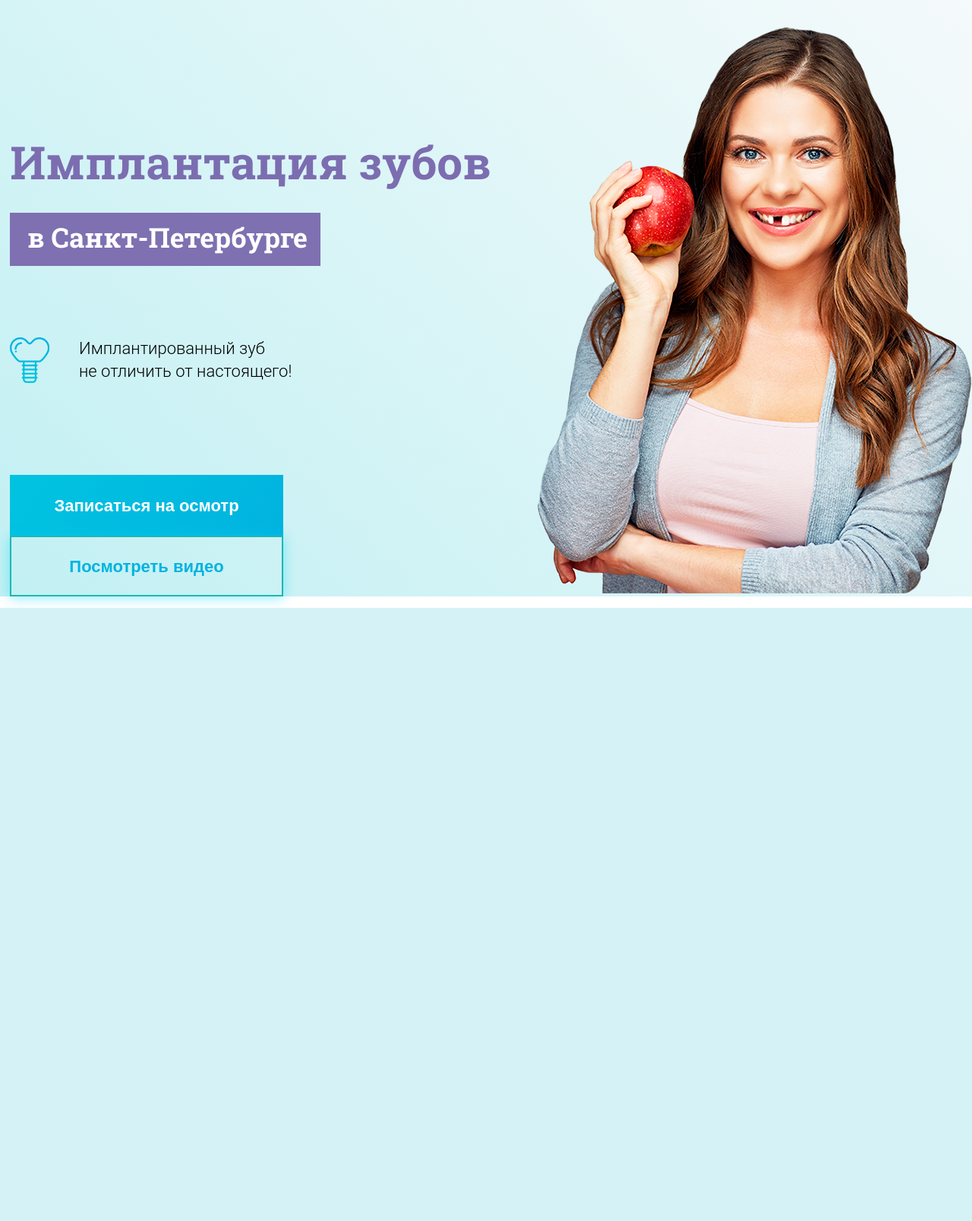
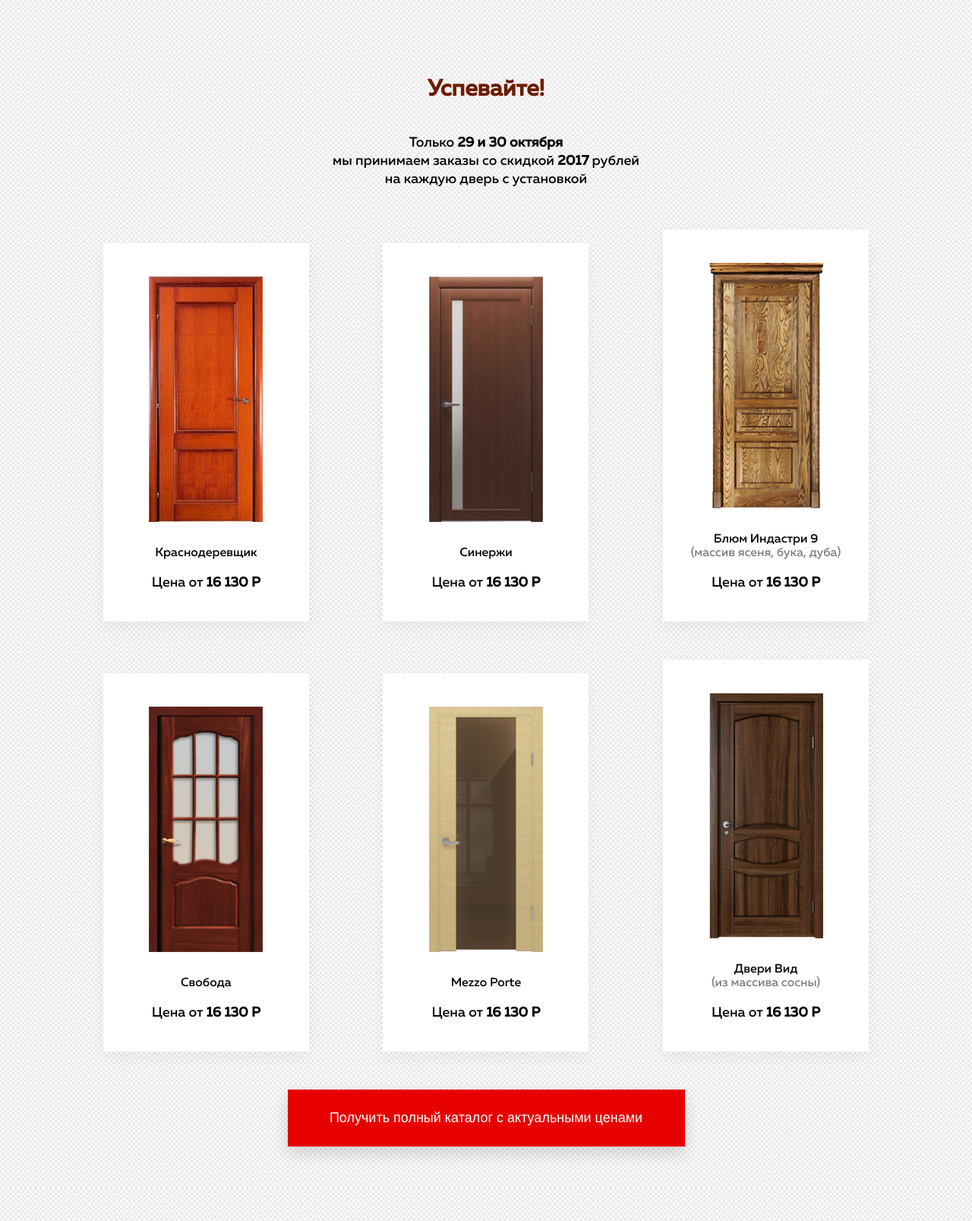
Before and after one commit to AshtonBro/Study_htmlCss, a PHP site: page / in a window 1280 px wide. Shown: the whole page at 76% size. Before the commit the page ends 800 px from the top, so only its background shows below. Run offline with PHP 8.4, Linux system fonts and the light colour scheme.

Commit message:
адаптив через @media

```diff
--- a/good_cardboard/src/css/main.css
+++ b/good_cardboard/src/css/main.css
@@ -1,71 +1,94 @@
 *, *:before, *:after {
-  box-sizing: border-box;
-  font-family: Roboto Slab; }
+  box-sizing: border-box; }
 
 body {
-  margin: auto; }
+  font-family: MullerMedium;
+  background-image: url("../img/backgrond.png"); }
+
+span {
+  font-weight: bold; }
+
+.container {
+  width: 1140px;
+  margin-left: auto;
+  margin-right: auto; }
 
 .header {
-  display: flex;
-  justify-content: center;
-  background: linear-gradient(45deg, #c2f0f3, #f5fafb); }
-  .header-img {
-    padding-top: 35px; }
-  .header-text {
-    padding-top: 182px;
-    padding-left: 13px; }
-    .header-text__title {
-      color: #7c6db0;
-      text-align: left;
-      font-size: 60px;
-      font-weight: 700;
-      padding-bottom: 36px;
-      line-height: 62px; }
-    .header-text__subtitle {
-      color: #fff;
-      text-align: center;
-      font-size: 36px;
-      font-weight: 700;
-      line-height: 64px;
-      padding-left: 6px;
-      width: 409px;
-      height: 70px;
-      background-color: #7f70b1; }
-    .header-text__discription {
-      display: flex;
-      text-align: left;
-      padding-top: 94px; }
-      .header-text__discription-img {
-        vertical-align: middle;
-        padding-right: 39px;
-        padding-bottom: 118px; }
-      .header-text__discription-text {
-        font-family: Roboto;
-        text-align: left;
-        font-size: 22px;
-        font-weight: 300;
-        line-height: 30px; }
+  display: block;
+  margin: auto;
+  text-align: center;
+  align-items: center; }
+  .header-text__title {
+    padding-top: 101px;
+    color: #6c1c02;
+    font-size: 30px;
+    font-weight: bold;
+    text-align: center; }
+  .header-text__subtitle {
+    margin-top: 40px;
+    padding-bottom: 54px;
+    font-size: 18px;
+    font-weight: 400;
+    line-height: 24px;
+    text-align: center; }
+  .header-block__wrap {
+    display: inline-block;
+    margin-bottom: 50px;
+    width: 32%;
+    align-items: center; }
+  .header-block__wrap::after {
+    content: '';
+    display: table;
+    clear: both; }
+  .header-images {
+    display: inline-block;
+    text-align: center;
+    box-shadow: 0 9px 21px rgba(0, 0, 0, 0.05);
+    background-color: #ffffff; }
+    .header-images img {
+      max-width: 150px;
+      max-height: 323px;
+      min-width: 150px;
+      min-height: 323px;
+      margin-bottom: 27px; }
+    .header-images__img {
+      margin-top: 44px;
+      width: 271px; }
+    .header-images__disc {
+      margin-bottom: 14px;
+      font-size: 16px;
+      font-weight: 400; }
+    .header-images__disc span {
+      font-weight: lighter;
+      color: #7f7f7f;
+      font-size: 16px; }
+    .header-images__price {
+      font-size: 18px;
+      font-weight: 400;
+      line-height: 30px;
+      margin-bottom: 36px; }
 
 .button {
-  font-size: 22px;
-  font-weight: 700;
-  margin-right: 30px;
-  color: #ffffff;
-  width: 360px;
-  height: 80px;
-  border: none;
-  background-color: #1eb8b0;
-  background-image: linear-gradient(-230deg, #01c4e0 0%, #01b3e0 100%);
-  transition: 0.2s; }
-  .button:hover {
-    box-shadow: 0 2px 16px rgba(0, 215, 255, 0.44); }
-  .button-o {
-    color: #01b3e0;
-    font-size: 22px;
-    font-weight: 700;
-    margin-right: 76px;
-    background-color: transparent;
-    width: 360px;
-    height: 80px;
-    box-shadow: 0 2px 16px rgba(0, 215, 255, 0.44);
-    border: 2px solid #1eb8b0; }
+  align-items: center;
+  font-size: 18px;
+  font-weight: 400;
+  line-height: 44px;
+  color: #fff;
+  width: 523px;
+  height: 75px;
+  box-shadow: 0 9px 21px rgba(0, 0, 0, 0.15);
+  background-color: #e70000;
+  margin-bottom: 98px;
+  border: none; }
+
+@media (max-width: 1200px) and (min-width: 992px) {
+  .header-block__wrap {
+    width: 32%; } }
+
+@media (max-width: 992px) and (min-width: 768px) {
+  .header-block__wrap {
+    width: 40%; } }
+
+@media (max-width: 768px) {
+  .header-block__wrap {
+    width: 51%; } }
--- a/good_cardboard/src/index.html
+++ b/good_cardboard/src/index.html
@@ -5,38 +5,115 @@
     <meta charset="UTF-8">
     <meta name="viewport" content="width=device-width, initial-scale=1.0">
     <meta http-equiv="X-UA-Compatible" content="ie=edge">
-    <title>Имплантация зубов</title>
+    <title>Успевайте!</title>
     <link rel="stylesheet" href="./css/normalize.css">
-    <link href="https://fonts.googleapis.com/css?family=Roboto+Slab:300,400,700&display=swap" rel="stylesheet">
+    <link rel="stylesheet" href="./fonts/Fontfabric-MullerMedium.otf">
     <!-- Custom styles for this template -->
     <link rel="stylesheet" href="./css/main.css">
+    <style>
+        @font-face {
+            font-family: "MullerMedium";
+            src: url("./fonts/Fontfabric-MullerMedium.otf");
+        }
+    </style>
 </head>
 
 <body>
 
     <header class="header">
-        <div class="header-text">
-            <div class="header-text__title">
-                Имплантация зубов
-            </div>
-            <div class="header-text__subtitle">
-                в Санкт-Петербурге
-            </div>
-            <div class="header-text__discription">
-                <div class="header-text__discription-img">
-                        <img src="./img/tooth.png" alt="tooth">
-                </div>
-                <div class="header-text__discription-text">
-                        Имплантированный зуб <br>
-                        не отличить от настоящего!
+        <div class="container">
+            <div class="header-text">
+                <div class="header-text__title">Успевайте!</div>
+                <div class="header-text__subtitle">
+                    Только <span>29 и 30 октября</span><br>
+                    мы принимаем заказы со скидкой <span>2017</span> рублей<br>
+                    на каждую дверь с установкой
                 </div>
             </div>
-            <button class="button">Записаться на осмотр</button>
-            <button class="button-o">Посмотреть видео</button>
+
+            <div class="header-block">
+                <div class="header-block__wrap">
+                    <div class="header-images">
+                        <div class="header-images__img">
+                            <img src="./img/img-1.png" alt="">
+                        </div>
+                        <div class="header-images-text">
+                            <div class="header-images__disc">Краснодеревщик</div>
+                            <div class="header-images__price">Цена от <span>16 130 Р</span></div>
+                        </div>
+
+                    </div>
+                </div>
+                <div class="header-block__wrap">
+                    <div class="header-images">
+                        <div class="header-images__img">
+                            <img src="./img/img-2.png" alt="">
+                        </div>
+                        <div class="header-images-text">
+                            <div class="header-images__disc">Синержи</div>
+                            <div class="header-images__price">Цена от <span>16 130 Р</span></div>
+                        </div>
+                    </div>
+                </div>
+                <div class="header-block__wrap">
+                    <div class="header-images">
+                        <div class="header-images__img">
+                            <img src="./img/img-3.png" alt="">
+                        </div>
+                        <div class="header-images-text">
+                            <div class="header-images__disc">
+                                Блюм Индастри 9<br>
+                                <span class="span-light">(массив ясеня, бука, дуба)</span>
+                            </div>
+                            <div class="header-images__price">Цена от <span>16 130 Р</span></div>
+                        </div>
+
+                    </div>
+                </div>
+                <div class="header-block__wrap">
+                    <div class="header-images">
+                        <div class="header-images__img">
+                            <img src="./img/img-4.png" alt="">
+                        </div>
+                        <div class="header-images-text">
+                            <div class="header-images__disc">Свобода</div>
+                            <div class="header-images__price">Цена от <span>16 130 Р</span></div>
+                        </div>
+                    </div>
+                </div>
+                <div class="header-block__wrap">
+                    <div class="header-images">
+                        <div class="header-images__img">
+                            <img src="./img/img-5.png" alt="">
+                        </div>
+                        <div class="header-images-text">
+                            <div class="header-images__disc">Mezzo Porte</div>
+                            <div class="header-images__price">Цена от <span>16 130 Р</span></div>
+                        </div>
+                    </div>
+                </div>
+                <div class="header-block__wrap">
+                    <div class="header-images">
+                        <div class="header-images__img">
+                            <img src="./img/img-6.png" alt="">
+                        </div>
+                        <div class="header-images-text">
+                            <div class="header-images__disc">
+                                Двери Вид<br>
+                                <span class="span-light">(из массива сосны)</span>
+                            </div>
+                            <div class="header-images__price">Цена от <span>16 130 Р</span></div>
+                        </div>
+                    </div>
+                </div>
+            </div>
+
+            <button class="button">Получить полный каталог с актуальными ценами</button>
+
         </div>
-        <div class="header-img">
-            <img src="./img/header.png" alt="girl">
-        </div>
+
+
+
     </header>
 
 </body>
--- a/good_cardboard/src/sass/main.sass
+++ b/good_cardboard/src/sass/main.sass
@@ -1,70 +1,94 @@
 *, *:before, *:after
     box-sizing: border-box
-    font-family: Roboto Slab
 
 body
-    margin: auto
+    font-family: MullerMedium
+    background-image: url("../img/backgrond.png")
+
+span
+    font-weight: bold
+.container
+    width: 1140px;
+    margin-left: auto;
+    margin-right: auto;
 
 .header
-    display: flex
-    justify-content: center
-    background: linear-gradient(45deg, #c2f0f3, #f5fafb)
-    &-img
-        padding-top: 35px
+    display: block
+    margin: auto
+    text-align: center
+    align-items: center
     &-text
-        padding-top: 182px
-        padding-left: 13px
         &__title
-            color: #7c6db0
-            text-align: left
-            font-size: 60px
-            font-weight: 700
-            padding-bottom: 36px
-            line-height: 62px
+            padding-top: 101px
+            color: #6c1c02
+            font-size: 30px
+            font-weight: bold
+            text-align: center
         &__subtitle
-            color: #fff
+            margin-top: 40px
+            padding-bottom: 54px
+            font-size: 18px
+            font-weight: 400
+            line-height: 24px
             text-align: center
-            font-size: 36px
-            font-weight: 700
-            line-height: 64px
-            padding-left: 6px
-            width: 409px
-            height: 70px
-            background-color: #7f70b1
-        &__discription
-            display: flex
-            text-align: left
-            padding-top: 94px
-            &-img
-                vertical-align: middle
-                padding-right: 39px
-                padding-bottom: 118px
-            &-text
-                font-family: Roboto
-                text-align: left
-                font-size: 22px
-                font-weight: 300
-                line-height: 30px
+    &-block
+        &__wrap
+            display: inline-block
+            margin-bottom: 50px
+            width: 32%
+            align-items: center
+        &__wrap::after
+            content: ''
+            display: table
+            clear: both
+    &-images
+        display: inline-block
+        text-align: center
+        box-shadow: 0 9px 21px rgba(0, 0, 0, 0.05)
+        background-color: #ffffff
+        & img
+            max-width: 150px
+            max-height: 323px
+            min-width: 150px
+            min-height: 323px
+            margin-bottom: 27px
+        &__img
+            margin-top: 44px
+            width: 271px
+        &__disc
+            margin-bottom: 14px
+            font-size: 16px
+            font-weight: 400
+        &__disc span
+            font-weight: lighter
+            color: #7f7f7f
+            font-size: 16px
+        &__price
+            font-size: 18px
+            font-weight: 400
+            line-height: 30px
+            margin-bottom: 36px
 .button
-    font-size: 22px
-    font-weight: 700
-    margin-right: 30px
-    color: #ffffff
-    width: 360px
-    height: 80px
+    align-items: center
+    font-size: 18px
+    font-weight: 400
+    line-height: 44px
+    color: #fff
+    width: 523px
+    height: 75px
+    box-shadow: 0 9px 21px rgba(0, 0, 0, 0.15)
+    background-color: #e70000
+    margin-bottom: 98px
     border: none
-    background-color: #1eb8b0
-    background-image: linear-gradient(-230deg, #01c4e0 0%, #01b3e0 100%)
-    transition: 0.2s
-    &:hover
-        box-shadow: 0 2px 16px rgba(0, 215, 255, 0.44)
-    &-o
-        color: #01b3e0
-        font-size: 22px
-        font-weight: 700
-        margin-right: 76px
-        background-color: transparent
-        width: 360px
-        height: 80px
-        box-shadow: 0 2px 16px rgba(0, 215, 255, 0.44)
-        border: 2px solid #1eb8b0
+
+@media (max-width: 1200px) and (min-width: 992px)
+    .header-block__wrap
+        width: 32%
+
+@media (max-width: 992px) and (min-width: 768px)
+    .header-block__wrap
+        width: 40%
+
+@media (max-width: 768px)
+    .header-block__wrap
+        width: 51%
```
Also changed, not shown: good_cardboard/src/fonts/Fontfabric-MullerMedium.otf (added), good_cardboard/src/img/Slice_1.png (deleted), good_cardboard/src/img/backgrond.png (added), good_cardboard/src/img/header.png (deleted), good_cardboard/src/img/img-1.png (added), good_cardboard/src/img/img-2.png (added), good_cardboard/src/img/img-3.png (added), good_cardboard/src/img/img-4.png (added), good_cardboard/src/img/img-5.png (added), good_cardboard/src/img/img-6.png (added), good_cardboard/src/img/tooth.png (deleted).
